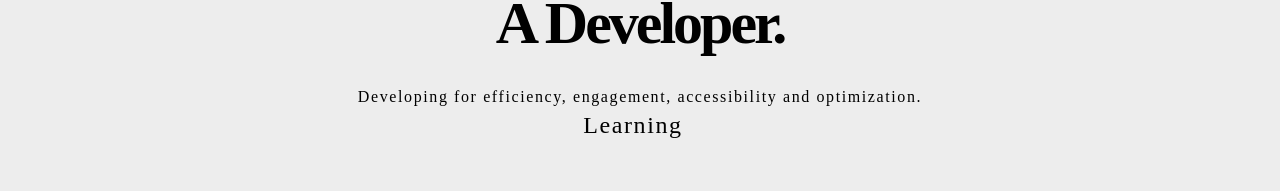
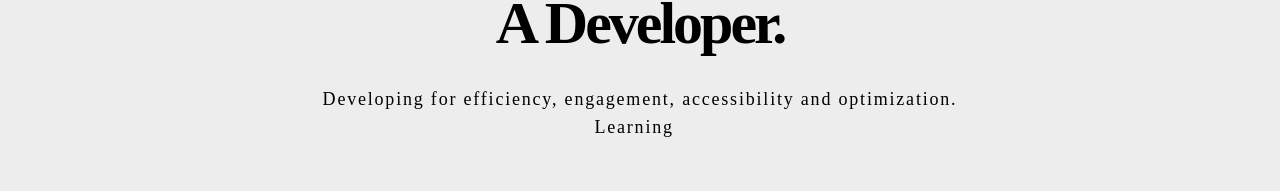
Before and after one commit to gualberto2/portfolio, a React (Create React App) app: page / in a window 1280 px wide. Shown: the part 207-398 px from the top of the page. Built offline with nearby package versions, Linux system fonts and the light colour scheme; a web font is replaced by a local one.

Commit message:
fixing stuff

```diff
--- a/src/pages/HomeP.jsx
+++ b/src/pages/HomeP.jsx
@@ -19,8 +19,8 @@ const Home = () => {
               <span>Hi. I'm Elijah. </span>
               <span>A Developer.</span>
             </h1>
-            <h2 className="text-center flex flex-col tracking-widest">
-              <span>
+            <h2 className="text-center flex flex-col tracking-widest text-lg">
+              <span clas>
                 Developing for efficiency, engagement, accessibility and
                 optimization.
               </span>
@@ -38,7 +38,6 @@ const Home = () => {
                   ]}
                   wrapper="span"
                   speed={60}
-                  className="text-2xl"
                   repeat={Infinity}
                 />
               </span>
```
